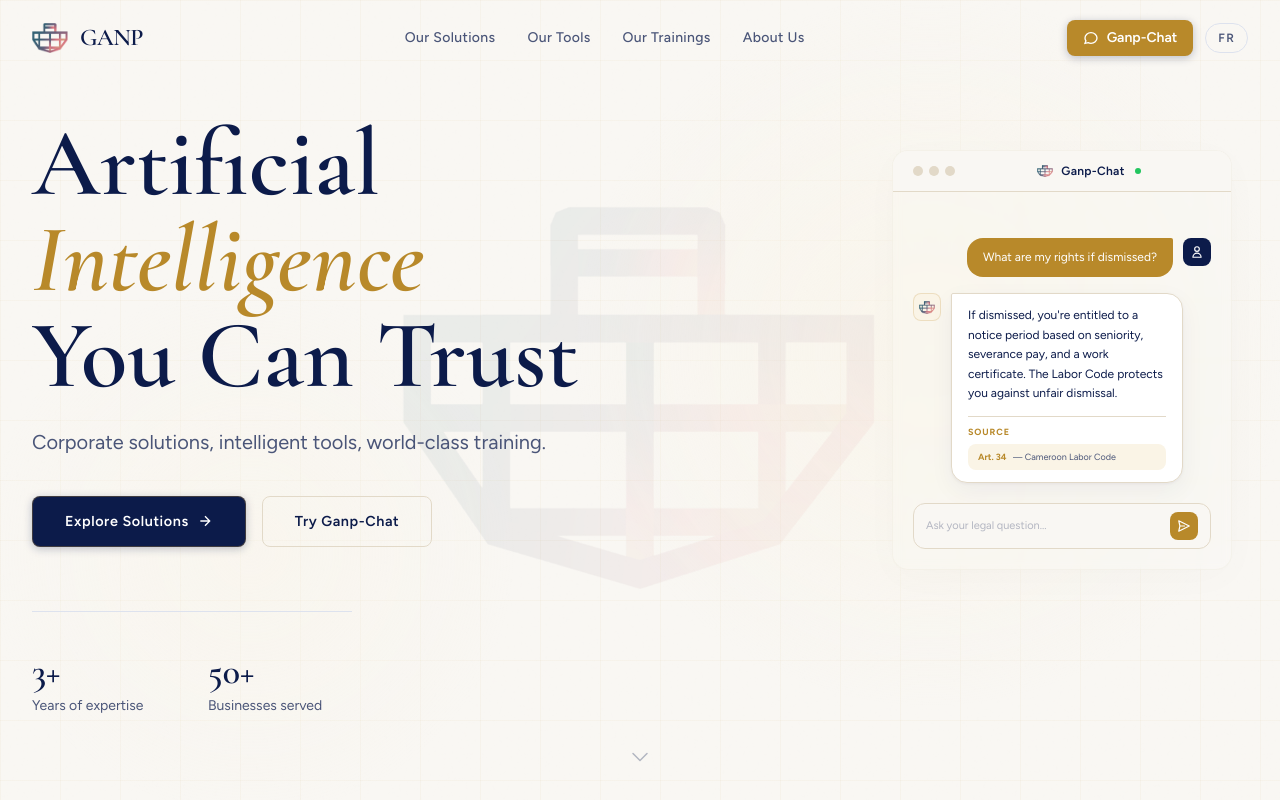
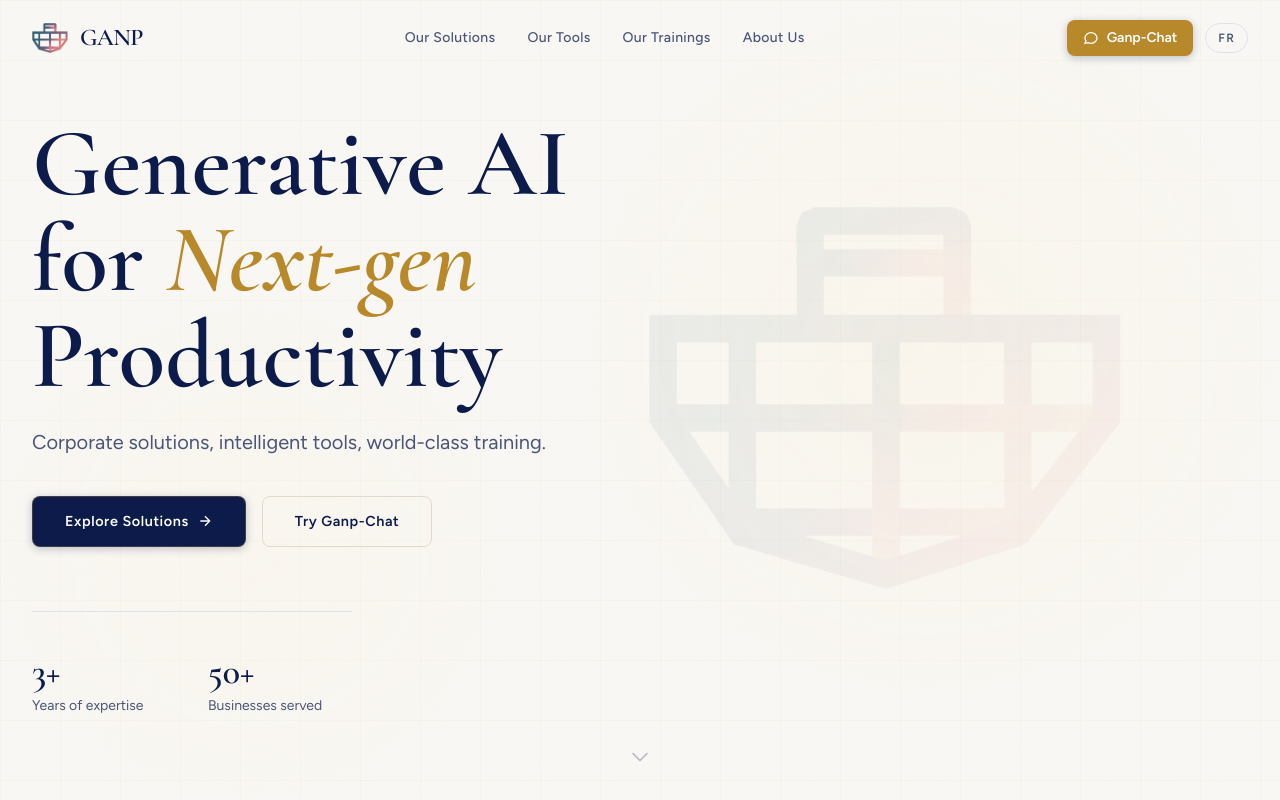
Before and after one commit to A-Njock/KEMET-AI, a React (Vite) app: page / in a window 1280 px wide. Shown: the top 800 px of the page. Built offline with nearby package versions, Linux system fonts and the light colour scheme.

Commit message:
feat: landing page — remove chat demo, shift bg logo right, update hero headline
Authored by Pierre Guy A. NJOCK

```diff
--- a/src/pages/Home.tsx
+++ b/src/pages/Home.tsx
@@ -5,7 +5,6 @@
 import Footer from '../components/Footer';
 import AnimateIn from '../components/AnimateIn';
 import Counter from '../components/Counter';
-import ChatDemo from '../components/ChatDemo';
 import { useTranslation } from 'react-i18next';
 import { Link } from 'react-router-dom';
 
@@ -78,9 +77,10 @@
           transition={{ duration: 10, repeat: Infinity, ease: 'easeInOut', delay: 2 }}
         />
 
-        {/* Centered background logo */}
+        {/* Background logo — shifted right */}
         <motion.div
-          className="absolute inset-0 flex items-center justify-center pointer-events-none"
+          className="absolute inset-0 flex items-center pointer-events-none"
+          style={{ justifyContent: 'flex-end', paddingRight: '12%' }}
           initial={{ opacity: 0 }}
           animate={{ opacity: 0.07 }}
           transition={{ duration: 1.5, delay: 0.4 }}
@@ -110,9 +110,9 @@
                 className="font-display text-6xl md:text-7xl lg:text-8xl font-semibold leading-[1.05] text-navy mb-6"
               >
                 {isFr ? (
-                  <>L'Intelligence<br /><span className="italic text-royal">Artificielle</span><br />De Confiance</>
+                  <>IA<br /><span className="italic text-royal">Générative</span><br />Nouvelle Génération</>
                 ) : (
-                  <>Artificial<br /><span className="italic text-royal">Intelligence</span><br />You Can Trust</>
+                  <>Generative AI<br />for <span className="italic text-royal">Next-gen</span><br />Productivity</>
                 )}
               </motion.h1>
 
@@ -152,15 +152,6 @@
                 ))}
               </motion.div>
             </motion.div>
-
-            {/* Right: chat demo */}
-            <div className="flex-none w-[340px] hidden lg:block lg:ml-auto -mt-28 -translate-x-4">
-              <Link to="/chatbot" className="block cursor-pointer group">
-                <motion.div whileHover={{ scale: 1.02 }} transition={{ type: 'spring', stiffness: 300, damping: 20 }}>
-                  <ChatDemo />
-                </motion.div>
-              </Link>
-            </div>
 
           </div>
         </div>
```
